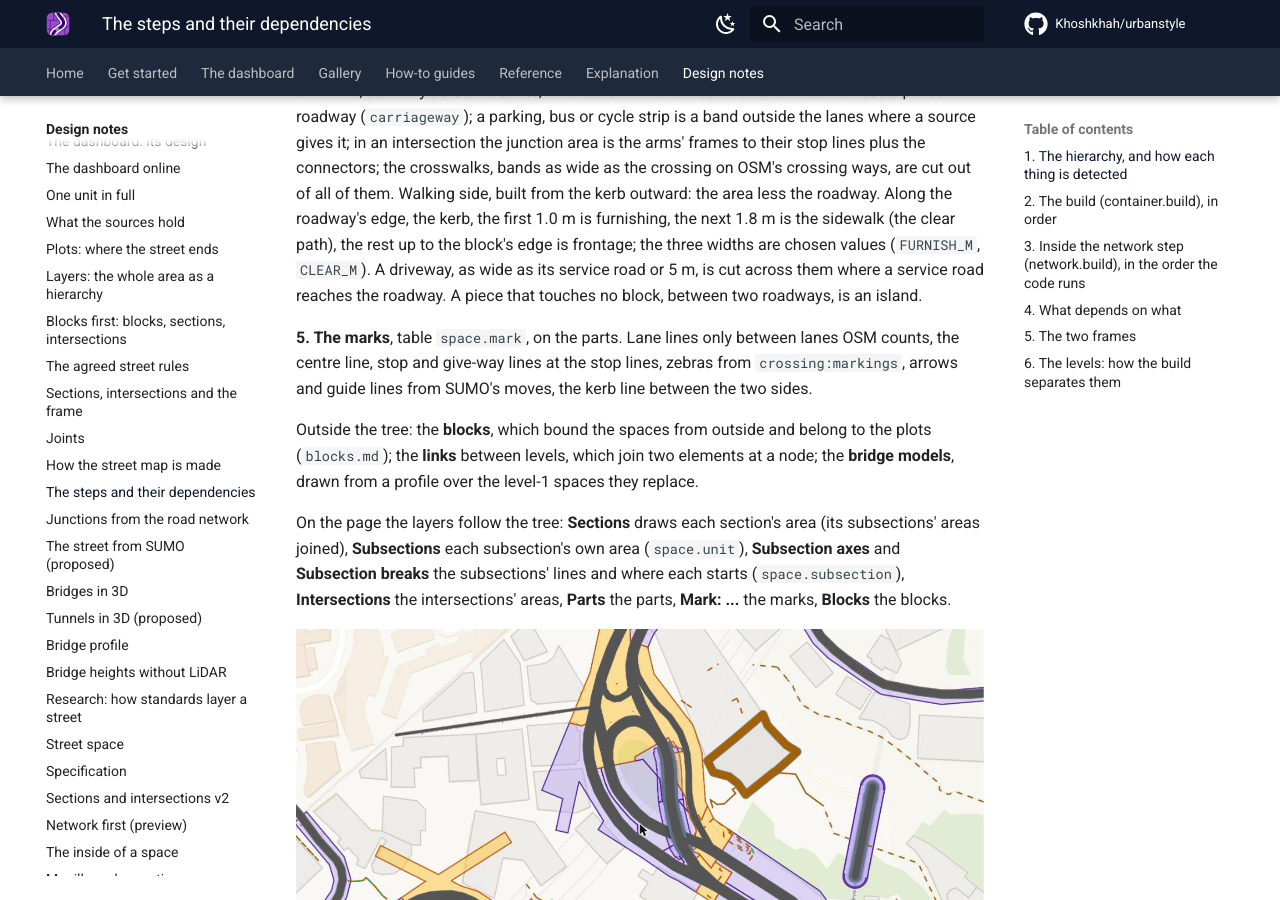
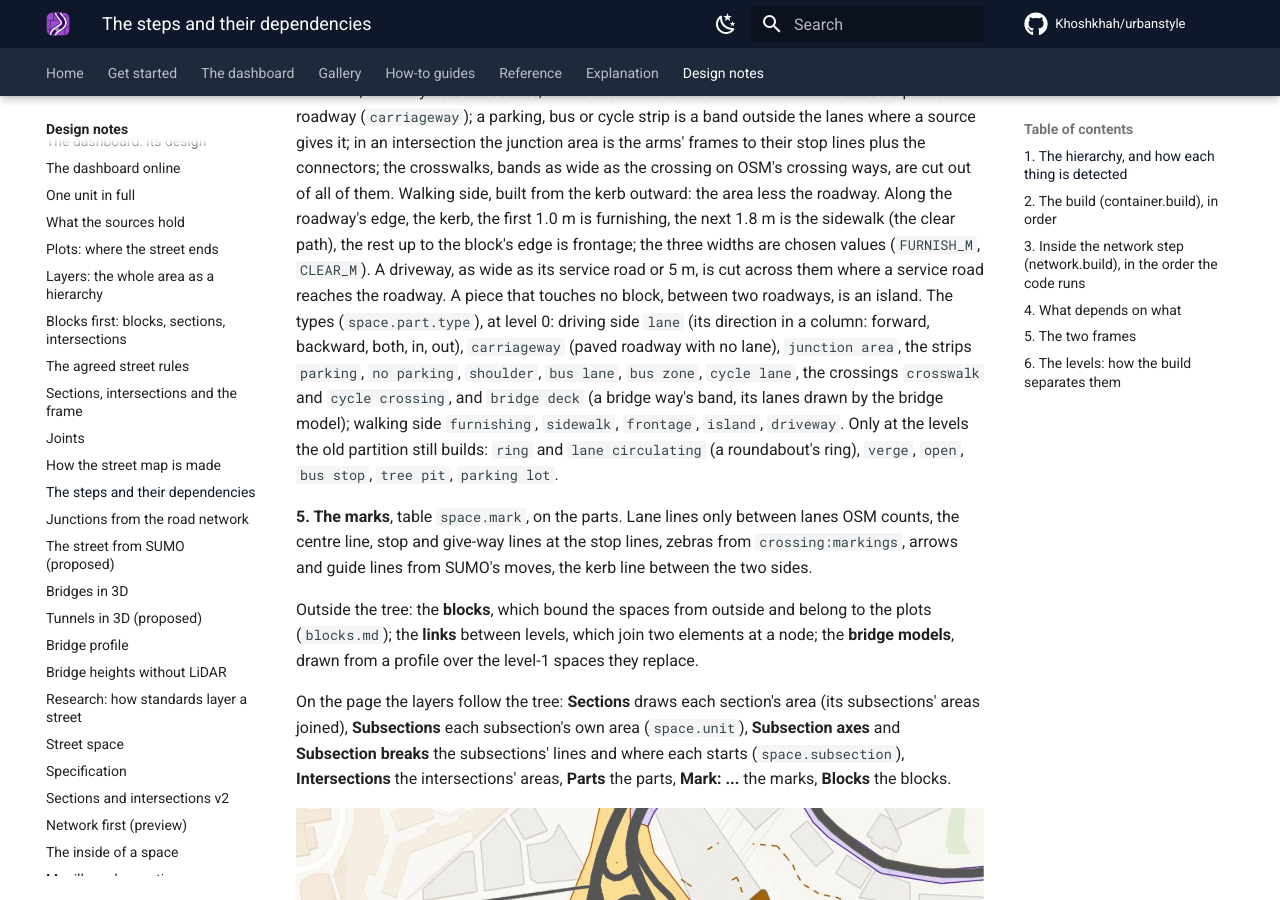
Before and after one commit to Khoshkhah/urbanstyle, an MkDocs documentation site: the page built from docs/design/steps.md, in a window 1280 px wide and 900 px high, scrolled down 2026 px. Built offline with MkDocs 1.6.1 and Material for MkDocs 9.7.7, drawn with Linux system fonts in a browser that asks for light colours; comment, search, counter and statistics services are not loaded.

Commit message:
docs/design/steps.md: the part types, by side and by the step that makes them
Co-Authored-By: Claude Fable 5.1 <noreply@anthropic.com>

```diff
--- a/docs/design/steps.md
+++ b/docs/design/steps.md
@@ -67,6 +67,11 @@ Walking side, built from the kerb outward: the area less the roadway. Along the
 furnishing, the next 1.8 m is the sidewalk (the clear path), the rest up to the block's edge is frontage; the three widths are
 chosen values (`FURNISH_M`, `CLEAR_M`). A driveway, as wide as its service road or 5 m, is cut across them where a service road
 reaches the roadway. A piece that touches no block, between two roadways, is an island.
+The types (`space.part.type`), at level 0: driving side `lane` (its direction in a column: forward, backward, both, in, out),
+`carriageway` (paved roadway with no lane), `junction area`, the strips `parking`, `no parking`, `shoulder`, `bus lane`,
+`bus zone`, `cycle lane`, the crossings `crosswalk` and `cycle crossing`, and `bridge deck` (a bridge way's band, its lanes drawn by
+the bridge model); walking side `furnishing`, `sidewalk`, `frontage`, `island`, `driveway`. Only at the levels the old partition
+still builds: `ring` and `lane circulating` (a roundabout's ring), `verge`, `open`, `bus stop`, `tree pit`, `parking lot`.
 
 **5. The marks**, table `space.mark`, on the parts.
 Lane lines only between lanes OSM counts, the centre line, stop and give-way lines at the stop lines, zebras from
```
